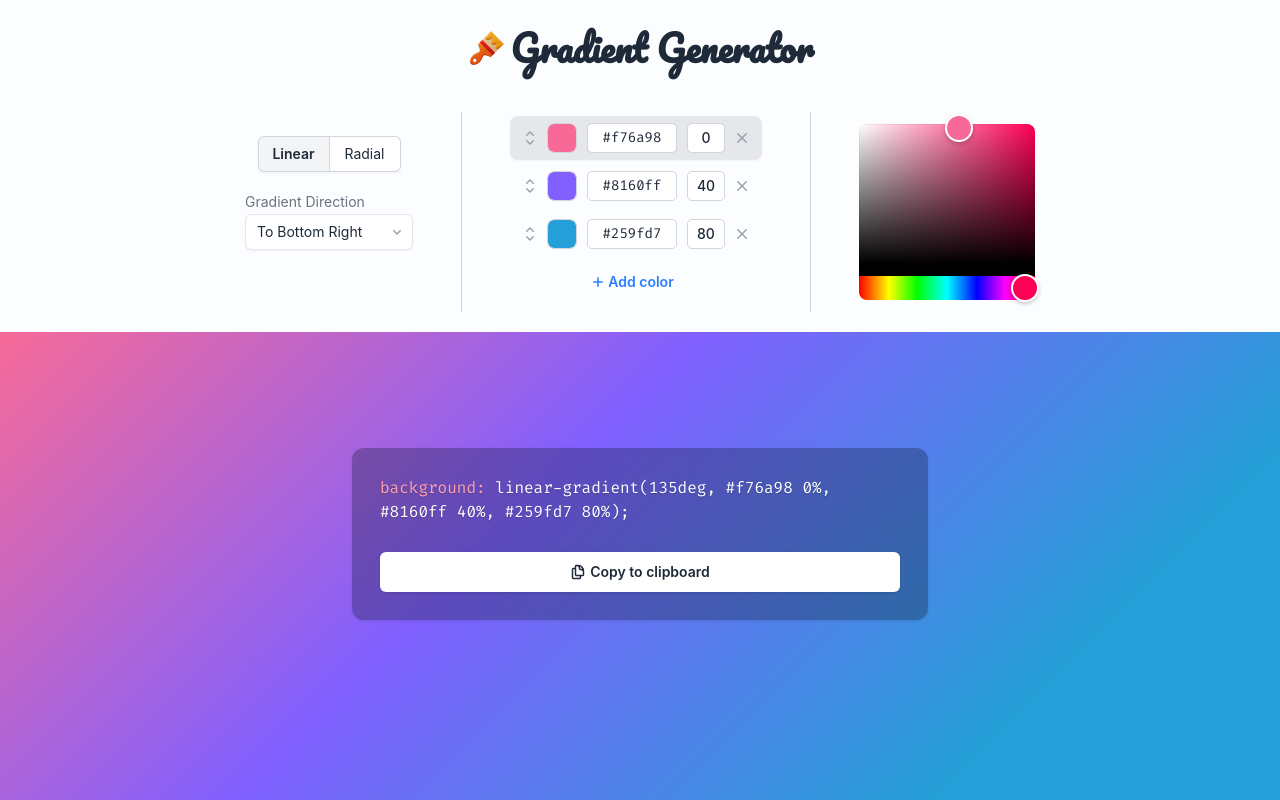
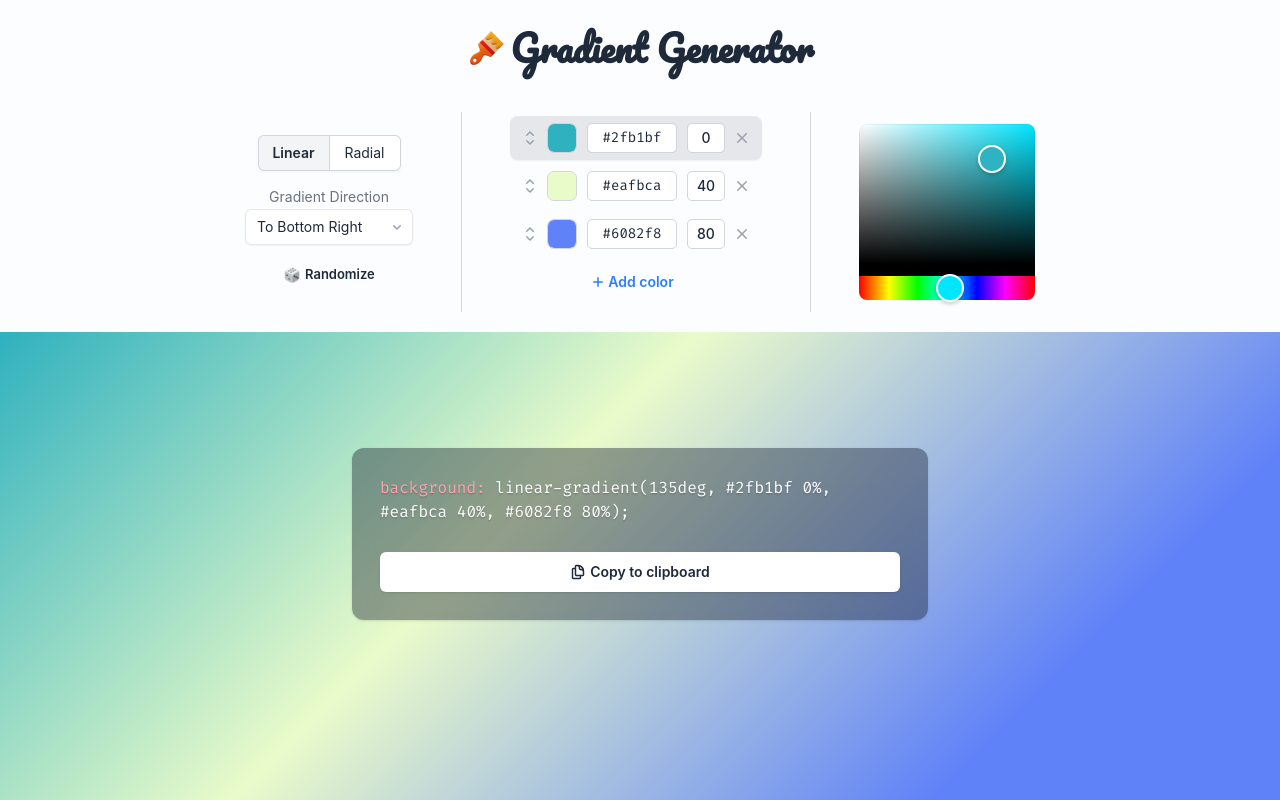
Before and after one commit to azimmerly/gradient-generator, a React (Vite) app: page / in a window 1280 px wide. Built offline with nearby package versions, Linux system fonts and the light colour scheme.

Commit message:
Add randomize button

```diff
--- a/package.json
+++ b/package.json
@@ -32,7 +32,7 @@
     "@tailwindcss/vite": "^4.1.11",
     "@types/react": "^19.1.8",
     "@types/react-dom": "^19.1.6",
-    "@vitejs/plugin-react-swc": "^3.10.2",
+    "@vitejs/plugin-react-swc": "^3.11.0",
     "eslint": "^9.31.0",
     "eslint-config-prettier": "^10.1.5",
     "eslint-plugin-react-hooks": "^5.2.0",
--- a/src/components/AngleSelect.tsx
+++ b/src/components/AngleSelect.tsx
@@ -41,7 +41,7 @@ export const AngleSelect = () => {
     >
       <Label
         className={twMerge(
-          "text-center text-sm sm:text-left",
+          "hidden text-center text-sm sm:inline",
           isDisabled ? "text-gray-400" : "text-gray-500",
         )}
       >
--- a/src/components/GradientControls.tsx
+++ b/src/components/GradientControls.tsx
@@ -2,21 +2,23 @@ import logoImage from "@/assets/brush.png";
 import { AngleSelect } from "@/components/AngleSelect";
 import { ColorPicker } from "@/components/ColorPicker";
 import { ColorStops } from "@/components/ColorStops";
+import { RandomizeButton } from "@/components/RandomizeButton";
 import { TypeSelect } from "@/components/TypeSelect";
 
 export const GradientControls = () => (
   <div className="bg-offwhite flex min-h-80 w-full justify-center">
     <div className="flex w-full max-w-7xl flex-col items-center gap-3 p-3">
       <div className="flex gap-1 py-4">
-        <img loading="eager" src={logoImage} className="size-8 sm:size-10" />
+        <img alt="logo" src={logoImage} className="size-8 sm:size-10" />
         <h1 className="font-heading h-14 w-fit bg-clip-text text-2xl font-bold sm:text-4xl">
           Gradient Generator
         </h1>
       </div>
       <div className="flex flex-col gap-7 divide-gray-300 pb-6 sm:h-52 sm:flex-row sm:gap-0 sm:divide-x sm:pb-2">
-        <div className="flex flex-col items-center gap-3 sm:gap-5 sm:px-12 sm:pt-6">
+        <div className="-mt-4 flex flex-col items-center justify-center gap-3 sm:mt-0 sm:gap-4 sm:px-12">
           <TypeSelect />
           <AngleSelect />
+          <RandomizeButton />
         </div>
         <div className="flex justify-center sm:px-12 sm:pt-1">
           <ColorStops />
--- a/src/components/GradientPreview.tsx
+++ b/src/components/GradientPreview.tsx
@@ -26,8 +26,8 @@ export const GradientPreview = () => {
       style={{ background: gradientCSS }}
       className="grid min-h-100 w-full flex-1 place-items-center p-2"
     >
-      <div className="-mt-8 flex max-w-xl flex-col items-center gap-4 rounded-xl bg-gray-900/30 p-4 shadow backdrop-blur-lg sm:-mt-16 sm:gap-7 sm:p-7">
-        <pre className="font-code text-[15px] font-medium text-wrap text-shadow-xs sm:text-base">
+      <div className="-mt-8 flex max-w-xl flex-col items-center gap-4 rounded-xl bg-gray-900/40 p-4 shadow backdrop-blur-lg sm:-mt-16 sm:gap-7 sm:p-7">
+        <pre className="font-code text-[15px] font-medium text-wrap text-shadow-sm sm:text-base">
           <span className="text-rose-300">background: </span>
           <span className="text-white">{gradientCSS};</span>
         </pre>
--- /dev/null
+++ b/src/components/RandomizeButton.tsx
@@ -0,0 +1,57 @@
+import { Button } from "@headlessui/react";
+import { nanoid } from "nanoid";
+import { useState } from "react";
+import { twMerge } from "tailwind-merge";
+
+import diceImage from "@/assets/dice.png";
+import { useGradientStore } from "@/stores/gradient";
+import { getRandomColor } from "@/utils/getRandomColor";
+
+export const RandomizeButton = () => {
+  const [busy, setBusy] = useState(false);
+
+  const handleRandomize = () => {
+    setBusy(true);
+    setTimeout(() => setBusy(false), 350);
+
+    const angles = [0, 45, 90, 135, 180, 225, 270, 315] as const;
+    const numStops = Math.random() > 0.5 ? 3 : 4;
+    const positions = [0, 40, 80, 100].slice(0, numStops);
+
+    const newStops = positions.map((position) => ({
+      id: nanoid(),
+      color: getRandomColor(),
+      position,
+    }));
+
+    useGradientStore.setState({
+      angle: angles[Math.floor(Math.random() * angles.length)],
+      type: Math.random() > 0.5 ? "linear" : "radial",
+      stops: newStops,
+      selectedStop: newStops[0].id,
+    });
+  };
+
+  return (
+    <Button
+      disabled={busy}
+      onClick={handleRandomize}
+      className={twMerge(
+        "flex w-fit transform-gpu items-center gap-1 rounded-md p-1 text-[13px] font-semibold transition will-change-transform hover:scale-103",
+        busy
+          ? "animate-scale-bounce cursor-default"
+          : "cursor-pointer active:scale-99",
+      )}
+    >
+      <img
+        alt="dice"
+        src={diceImage}
+        className={twMerge(
+          "size-4.5 transform-gpu will-change-transform",
+          busy && "animate-shake",
+        )}
+      />
+      Randomize
+    </Button>
+  );
+};
--- a/src/index.css
+++ b/src/index.css
@@ -24,7 +24,30 @@
     }
   }
 
+  @keyframes shake {
+    0%,
+    100% {
+      transform: translateX(0) rotate(0deg);
+    }
+    20% {
+      transform: translateX(-1px) rotate(-4deg);
+    }
+    40% {
+      transform: translateX(1px) rotate(4deg);
+    }
+    60% {
+      transform: translateX(-1px) rotate(-2deg);
+    }
+    80% {
+      transform: translateX(1px) rotate(2deg);
+    }
+  }
+
   .animate-scale-bounce {
     animation: scale-bounce 350ms ease-out;
   }
+
+  .animate-shake {
+    animation: shake 350ms ease-out;
+  }
 }
--- a/src/stores/gradient.ts
+++ b/src/stores/gradient.ts
@@ -26,9 +26,9 @@ type GradientStore = {
 };
 
 const initialStops: ColorStop[] = [
-  { id: nanoid(), color: "#f76a98", position: 0 },
-  { id: nanoid(), color: "#8160ff", position: 40 },
-  { id: nanoid(), color: "#259fd7", position: 80 },
+  { id: nanoid(), color: "#2fb1bf", position: 0 },
+  { id: nanoid(), color: "#eafbca", position: 40 },
+  { id: nanoid(), color: "#6082f8", position: 80 },
 ];
 
 export const useGradientStore = create<GradientStore>((set) => ({
```
Also changed, not shown: src/assets/dice.png (added), 1 other file (tests, documents, lock files or other folders).
